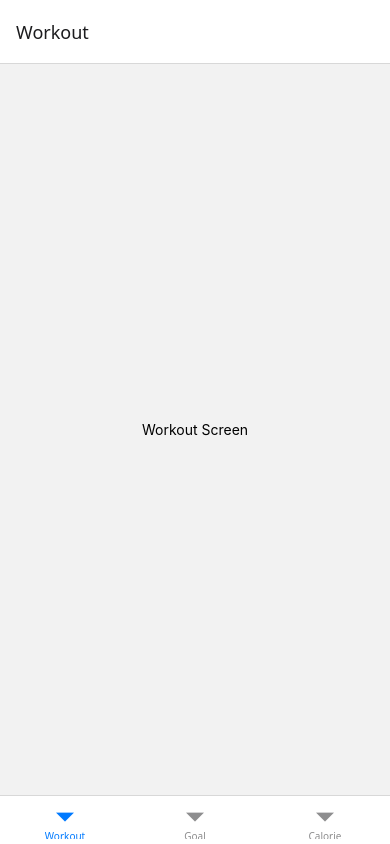
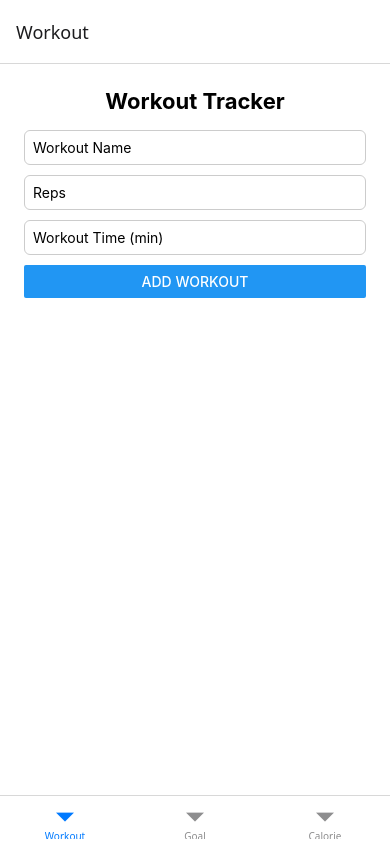
Before and after one commit to Azzi132/FitApp, a React Native app: screen /Workout in a window 390 px wide. Built offline with nearby package versions, Linux system fonts and the light colour scheme.

Commit message:
workout add

```diff
--- a/frontend/screens/WorkoutScreen.js
+++ b/frontend/screens/WorkoutScreen.js
@@ -1,10 +1,78 @@
-import React from 'react';
-import { View, Text, StyleSheet } from 'react-native';
+import React, { useState, useEffect } from 'react';
+import {
+  View,
+  Text,
+  StyleSheet,
+  TextInput,
+  Button,
+  FlatList,
+} from 'react-native';
+import AsyncStorage from '@react-native-async-storage/async-storage';
 
 export default function WorkoutScreen() {
+  const [workouts, setWorkouts] = useState([]);
+  const [name, setName] = useState('');
+  const [reps, setReps] = useState('');
+  const [time, setTime] = useState('');
+
+  useEffect(() => {
+    const loadWorkouts = async () => {
+      try {
+        const data = await AsyncStorage.getItem('workouts');
+        if (data) setWorkouts(JSON.parse(data));
+      } catch (e) {}
+    };
+    loadWorkouts();
+  }, []);
+
+  useEffect(() => {
+    AsyncStorage.setItem('workouts', JSON.stringify(workouts));
+  }, [workouts]);
+
+  const addWorkout = () => {
+    if (!name || !reps || !time) return;
+    setWorkouts([...workouts, { id: Date.now().toString(), name, reps, time }]);
+    setName('');
+    setReps('');
+    setTime('');
+  };
+
   return (
     <View style={styles.container}>
-      <Text>Workout Screen</Text>
+      <Text style={styles.header}>Workout Tracker</Text>
+      <TextInput
+        style={styles.input}
+        placeholder="Workout Name"
+        value={name}
+        onChangeText={setName}
+      />
+      <TextInput
+        style={styles.input}
+        placeholder="Reps"
+        value={reps}
+        onChangeText={setReps}
+        keyboardType="numeric"
+      />
+      <TextInput
+        style={styles.input}
+        placeholder="Workout Time (min)"
+        value={time}
+        onChangeText={setTime}
+        keyboardType="numeric"
+      />
+      <Button title="Add Workout" onPress={addWorkout} />
+      <FlatList
+        data={workouts}
+        keyExtractor={(item) => item.id}
+        renderItem={({ item }) => (
+          <View style={styles.workoutItem}>
+            <Text style={styles.workoutText}>
+              {item.name} - {item.reps} reps - {item.time} min
+            </Text>
+          </View>
+        )}
+        style={styles.list}
+      />
     </View>
   );
 }
@@ -12,7 +80,31 @@ export default function WorkoutScreen() {
 const styles = StyleSheet.create({
   container: {
     flex: 1,
-    justifyContent: 'center',
-    alignItems: 'center',
+    padding: 24,
+    backgroundColor: '#fff',
+  },
+  header: {
+    fontSize: 22,
+    fontWeight: 'bold',
+    marginBottom: 16,
+    alignSelf: 'center',
+  },
+  input: {
+    borderWidth: 1,
+    borderColor: '#ccc',
+    borderRadius: 6,
+    padding: 8,
+    marginBottom: 10,
+  },
+  workoutItem: {
+    padding: 10,
+    borderBottomWidth: 1,
+    borderBottomColor: '#eee',
+  },
+  workoutText: {
+    fontSize: 16,
+  },
+  list: {
+    marginTop: 16,
   },
 });
```
